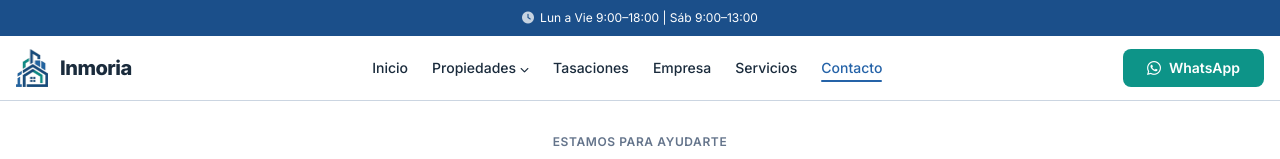
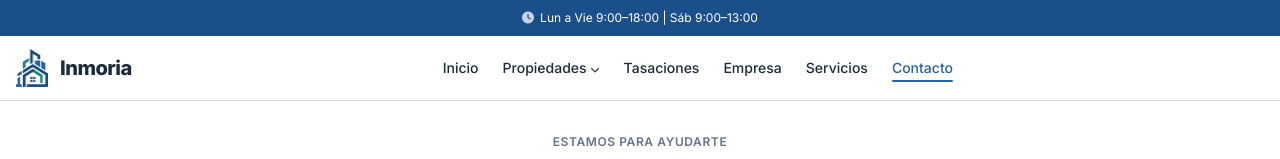
Before and after one commit to CiroMirkin/inmoria-inmobiliaria, a Next.js app: page /contacto in a window 1280 px wide. Shown: the top 159 px of the page. Built offline with nearby package versions, Linux system fonts and the light colour scheme.

Commit message:
feat: elimina boton de whatsapp del Header

```diff
--- a/src/components/Header.tsx
+++ b/src/components/Header.tsx
@@ -112,14 +112,6 @@
             </Link>
           </nav>
           <div className="flex items-center gap-3">
-            <Link
-              href={`https://wa.me/5491146551234?text=${encodeURIComponent(WHATSAPP_MSG)}`}
-              target="_blank"
-              rel="noopener"
-              className="btn-acento text-xs py-2 px-4 hidden md:inline-flex"
-            >
-              <i className="fa-brands fa-whatsapp text-base"></i> WhatsApp
-            </Link>
             <button
               id="mt"
               className="lg:hidden w-10 h-10 flex items-center justify-center text-oscuro"
```
